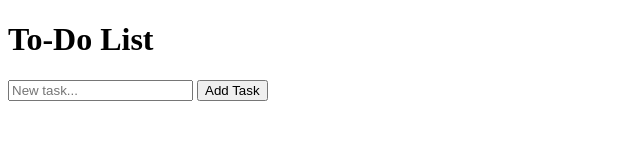
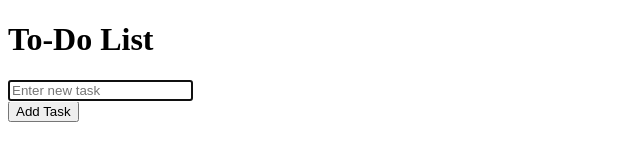
Before and after one commit to cel004/ditto, an Electron app: page index.html in a window 800 px wide. Both pictures are taken after a click on the button "Add Task". Shown: the whole page, without its empty margins (0-640 px from the left). Drawn offline with Linux system fonts and the light colour scheme.

Commit message:
Insert list item above button

```diff
--- a/index.html
+++ b/index.html
@@ -7,10 +7,10 @@
 </head>
     <body>
         <h1>To-Do List</h1>
-        <ul id="tasks"></ul>
-        <input type="text" id="taskInput" placeholder="New task...">
-        <button onclick="addTask()">Add Task</button>
-
+        <div id="taskContainer">
+            <ul id="tasks"></ul>
+            <button id="addTaskButton">Add Task</button>
+        </div>
 
         <script src="./taskManager.js"></script>
 
--- a/taskManager.js
+++ b/taskManager.js
@@ -1,10 +1,29 @@
-function addTask(){
-    const taskInput = document.getElementById('taskInput');
+function addTask() {
+    let taskInput = document.getElementById('taskInput');
     const taskList = document.getElementById('tasks');
+    const addButton = document.getElementById('addTaskButton');
+
+    if (!taskInput) {
+        taskInput = document.createElement('input');
+        taskInput.type = 'text';
+        taskInput.id = 'taskInput';
+        taskInput.placeholder = 'Enter new task';
+
+        addButton.parentNode.insertBefore(taskInput, addButton); // Insert input above button
+
+        taskInput.addEventListener('keypress', function(event) {
+            if (event.key === 'Enter') {
+                addTask();
+            }
+        });
+    }
+
+    taskInput.style.display = 'block';
+    taskInput.focus();
+
     const taskText = taskInput.value.trim();
 
-    if(taskText){
-        // li = list item
+    if (taskText) {
         const li = document.createElement('li');
         li.textContent = taskText;
         taskList.appendChild(li);
```
